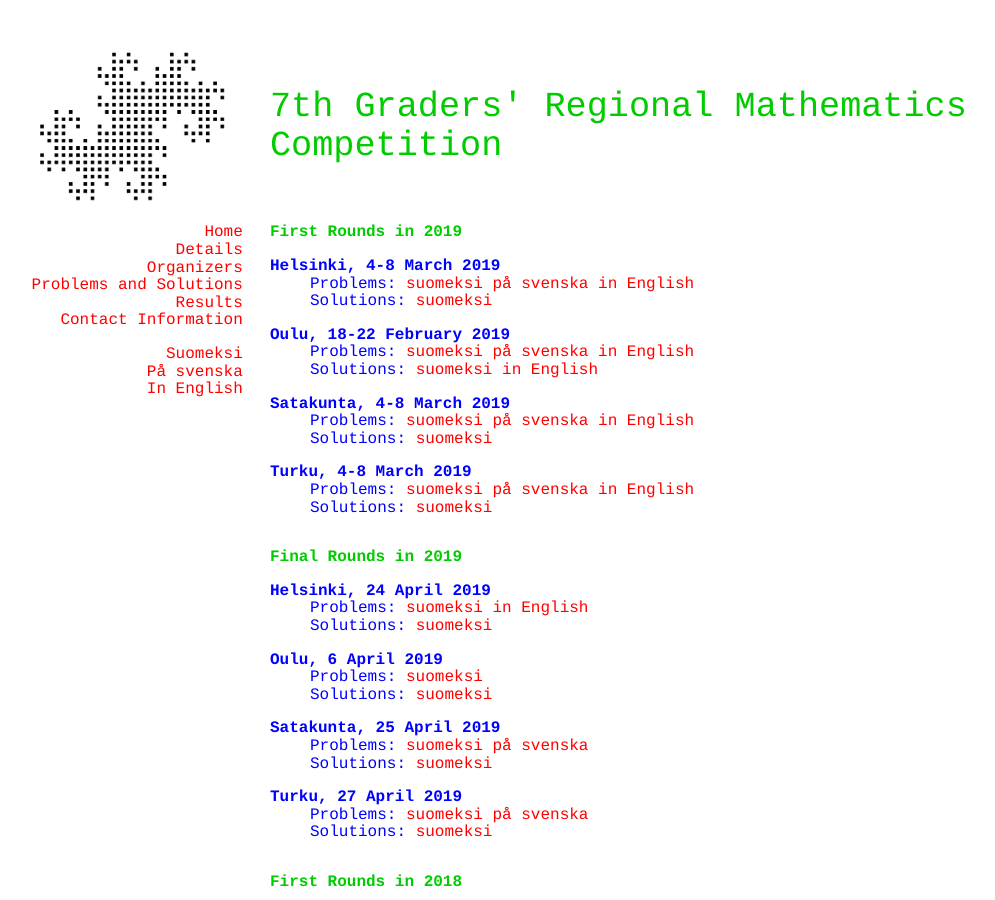
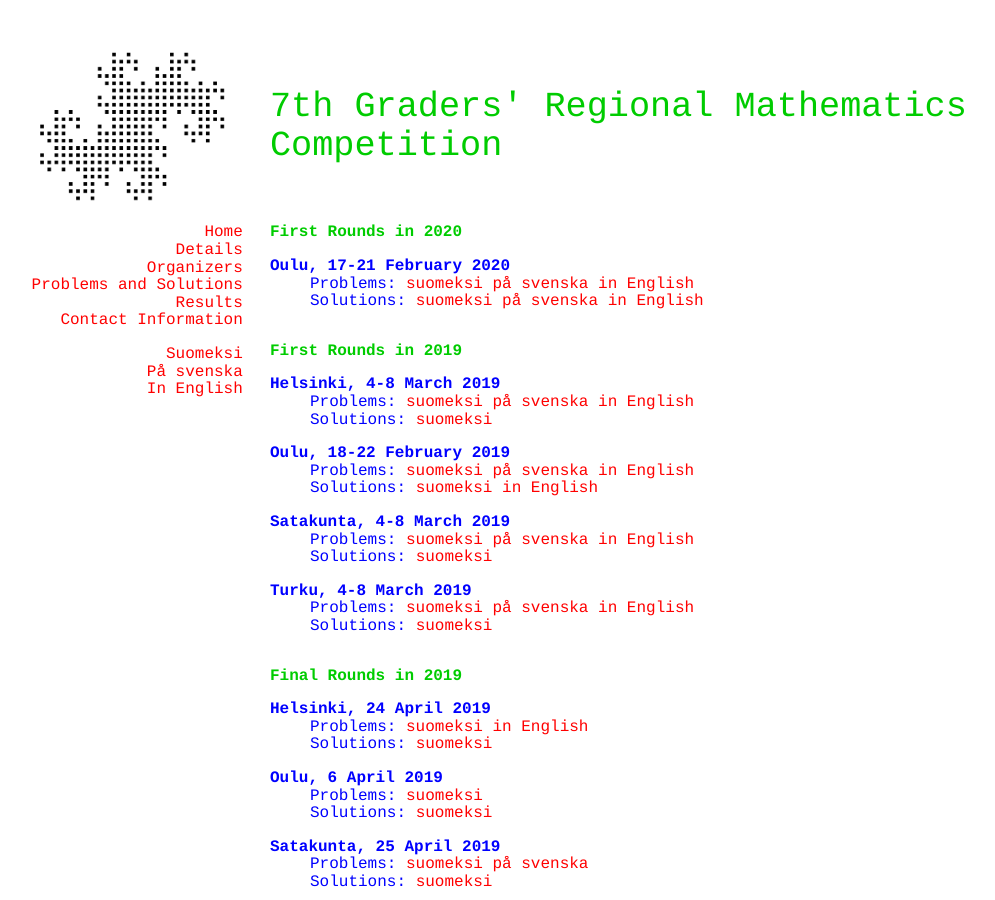
Before and after one commit to matematiikkakilpailut/matematiikkakilpailut.github.io, a Jekyll site: the page built from seiskat/en/problems.html, in a window 1280 px wide and 900 px high. Shown: the whole window, without its empty margins (50-1045 px from the left). Built offline with Jekyll 4.4.1, drawn with Linux system fonts in a browser that asks for light colours.

Commit message:
Update problems.html
oulun alkukisatehtävät ja ratkaisut

```diff
--- a/seiskat/en/problems.html
+++ b/seiskat/en/problems.html
@@ -4,6 +4,23 @@
 
 The problems and their solutions will appear here after the competition. -->
 
+<h2 id="first-rounds-in-2020">First Rounds in 2020</h2>
+
+<dl>
+  <dt>Oulu, 17-21 February 2020</dt>
+  <dd>
+    Problems:
+    <a href="2020/o.pdf" hreflang="fi" lang="fi">suomeksi</a>
+    <a href="2020/o_sv.pdf" hreflang="sv-FI" lang="sv-FI">p&aring; svenska</a>
+    <a href="2020/o_en.pdf">in English</a>
+  </dd>
+  <dd>
+    Solutions:
+    <a href="2020/o_r.pdf" hreflang="fi" lang="fi">suomeksi</a>
+    <a href="2020/o_sv_r.pdf">p&aring; svenska</a>
+    <a href="2020/o_en_r.pdf">in English</a>
+  </dd>
+</dl>
 
 <h2 id="first-rounds-in-2019">First Rounds in 2019</h2>
 
```
